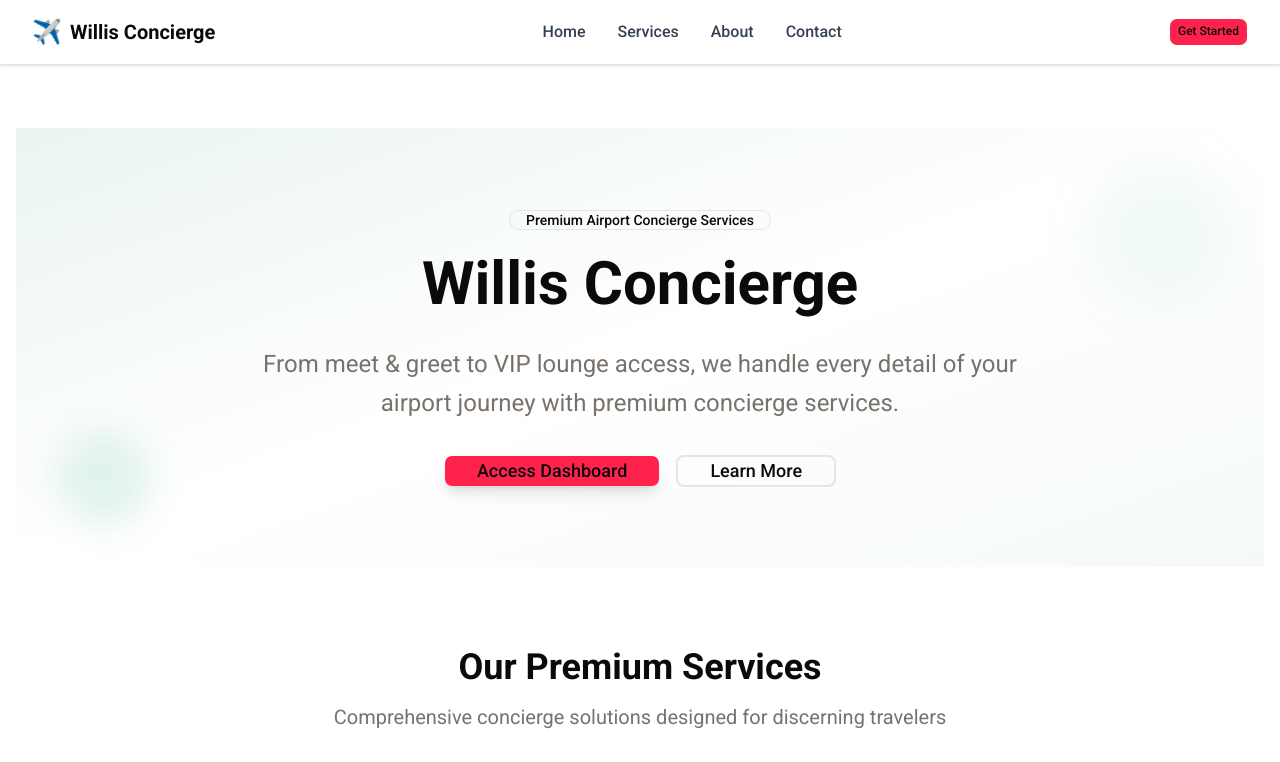
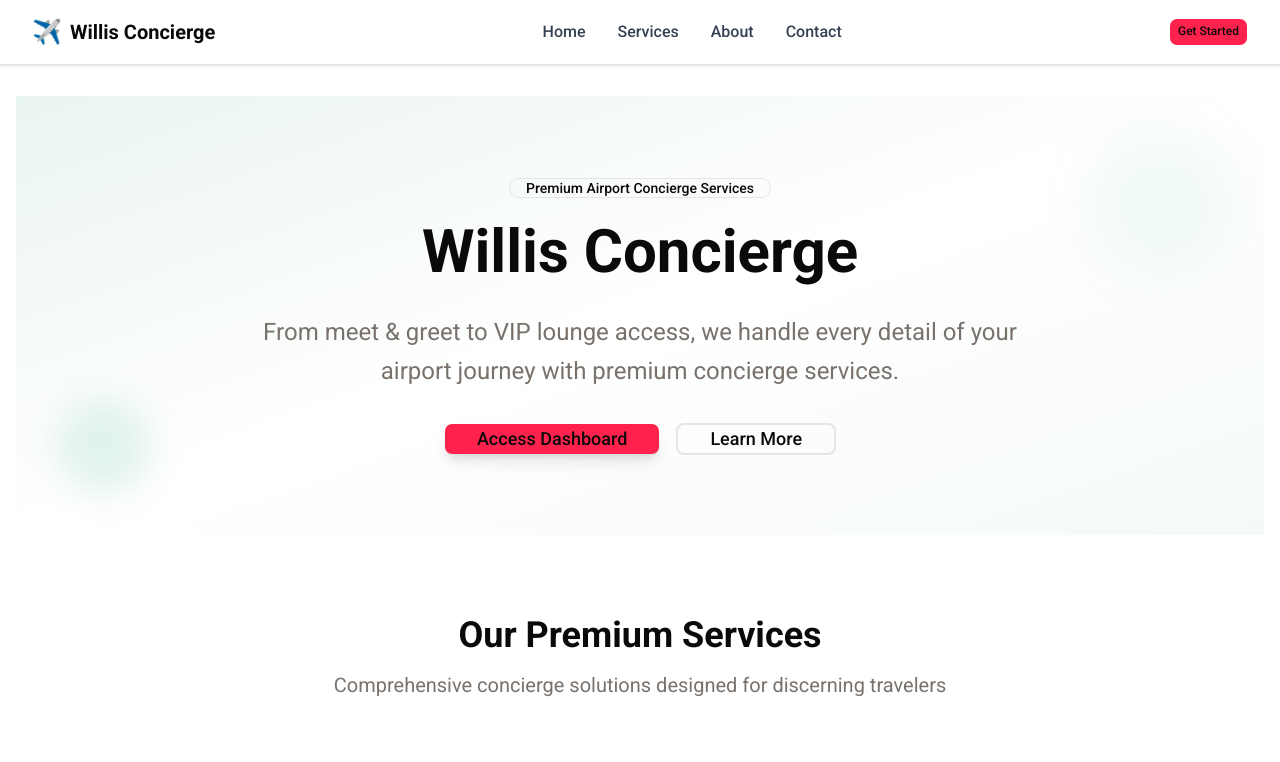
Before and after one commit to kymgriffins/concierge, a Next.js app: page / in a window 1280 px wide. Shown: the top 762 px of the page. Built offline with nearby package versions, Linux system fonts and the light colour scheme.

Commit message:
no navbar in dashboard

```diff
--- a/app/layout.tsx
+++ b/app/layout.tsx
@@ -2,7 +2,7 @@ import type { Metadata } from "next";
 import { Geist, Geist_Mono, Roboto } from "next/font/google";
 import "./globals.css";
 import { ToastProvider } from "@/components/ui/toast";
-import { ResponsiveNavbar } from "@/components/responsive-navbar";
+import { NavbarWrapper } from "@/components/navbar-wrapper";
 
 const roboto = Roboto({subsets:['latin'],variable:'--font-sans'});
 
@@ -29,9 +29,9 @@ export default function RootLayout({
   return (
     <html lang="en" className={roboto.variable}>
       <body className={`${geistSans.variable} ${geistMono.variable} antialiased`}>
-        <ResponsiveNavbar />
+        <NavbarWrapper />
         <ToastProvider>
-          <main className="pt-16 mx-auto max-w-7xl px-4 py-8">
+          <main className="mx-auto max-w-7xl px-4 py-8">
             {children}
           </main>
         </ToastProvider>
--- /dev/null
+++ b/components/navbar-wrapper.tsx
@@ -0,0 +1,15 @@
+"use client";
+
+import { usePathname } from "next/navigation";
+import { ResponsiveNavbar } from "@/components/responsive-navbar";
+
+export function NavbarWrapper() {
+  const pathname = usePathname();
+
+  // Don't show navbar on dashboard pages
+  if (pathname?.startsWith('/dashboard')) {
+    return null;
+  }
+
+  return <ResponsiveNavbar />;
+}
```
